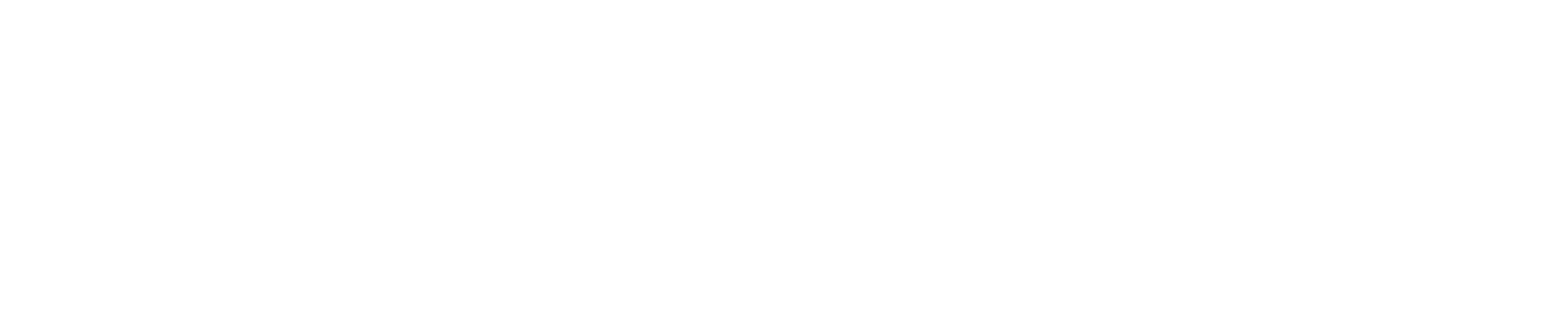
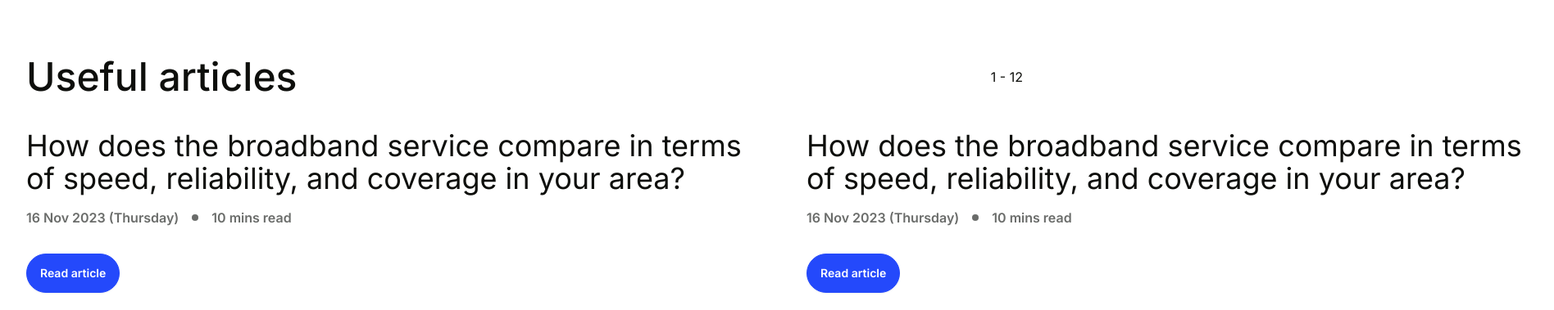
Before and after one commit to atom-freelance/broadband.atom.com.mm, a Nuxt app: page / in a window 1280 px wide. Shown: the part 5181-5560 px from the top of the page at 82% size, 1896 px wide, since content can reach past the window. Before the commit the page ends 4586 px from the top, so only its background shows below. Built offline with nearby package versions, Linux system fonts and the light colour scheme.

Commit message:
feat: home page articles section

```diff
--- a/app.vue
+++ b/app.vue
@@ -9,4 +9,7 @@
 html {
 	font-family: Inter, 'Noto Sans Myanmar', sans-serif;
 }
+body {
+	overflow: hidden;
+}
 </style>
--- /dev/null
+++ b/components/YoutubePlayer.vue
@@ -0,0 +1,43 @@
+<script setup lang="ts">
+import { useElementVisibility } from '@vueuse/core'
+
+const target = ref(null)
+const targetIsVisible = useElementVisibility(target)
+
+const props = defineProps({
+	src: { type: String, required: true },
+	autoplay: { type: Boolean, required: false, default: false },
+})
+
+const src = ref('')
+
+onMounted(() => {
+	const url = new URL(props.src)
+	url.searchParams.delete('autoplay')
+	src.value = url.toString()
+})
+
+watch(
+	targetIsVisible,
+	(visible) => {
+		const url = new URL(props.src)
+
+		if (visible && props.autoplay) url.searchParams.set('autoplay', '1')
+		src.value = url.toString()
+	},
+	{ once: true },
+)
+</script>
+
+<template>
+	<iframe
+		:key="src"
+		ref="target"
+		class="aspect-video w-full"
+		:src="src"
+		title="YouTube video player"
+		frameborder="0"
+		allow="accelerometer; autoplay; clipboard-write; encrypted-media; gyroscope; picture-in-picture; web-share"
+		allowfullscreen
+	></iframe>
+</template>
--- a/pages/index.vue
+++ b/pages/index.vue
@@ -219,7 +219,7 @@
 			</article>
 
 			<article
-				class="bg-flag-gray flex h-full w-full flex-col justify-between py-10 pl-20 pr-10"
+				class="flex h-full w-full flex-col justify-between bg-flag-gray py-10 pl-20 pr-10"
 			>
 				<p
 					class="text-right text-body-large font-semibold text-content-tertiary"
@@ -241,6 +241,64 @@
 				<div>dots</div>
 			</article>
 		</section>
+
+		<!-- Video -->
+		<section class="container mt-40">
+			<YoutubePlayer
+				src="https://www.youtube.com/embed/EqzbiXFPaAs?si=j04iNMEQUrYx4TBL&amp;controls=0"
+				autoplay
+			/>
+		</section>
+
+		<!-- Articles -->
+		<section class="container mt-40">
+			<div class="flex items-center justify-between">
+				<h3 class="text-5xl font-medium">Useful articles</h3>
+				<div>1 - 12</div>
+			</div>
+
+			<div class="relative mt-10 h-[250px]">
+				<div class="absolute left-0 top-0 flex items-start gap-10">
+					<article class="w-3/4 flex-none">
+						<h4 class="mb-4 text-4xl">
+							How does the broadband service compare in terms of speed,
+							reliability, and coverage in your area?
+						</h4>
+
+						<div
+							class="flex items-center gap-4 text-body-large font-semibold text-content-tertiary"
+						>
+							<p>16 Nov 2023 (Thursday)</p>
+							<i class="inline-block size-2 rounded-full bg-content-tertiary" />
+							<p>10 mins read</p>
+						</div>
+
+						<button class="btn btn-primary mt-8 rounded-full">
+							Read article
+						</button>
+					</article>
+
+					<article class="w-3/4 flex-none">
+						<h4 class="mb-4 text-4xl">
+							How does the broadband service compare in terms of speed,
+							reliability, and coverage in your area?
+						</h4>
+
+						<div
+							class="flex items-center gap-4 text-body-large font-semibold text-content-tertiary"
+						>
+							<p>16 Nov 2023 (Thursday)</p>
+							<i class="inline-block size-2 rounded-full bg-content-tertiary" />
+							<p>10 mins read</p>
+						</div>
+
+						<button class="btn btn-primary mt-8 rounded-full">
+							Read article
+						</button>
+					</article>
+				</div>
+			</div>
+		</section>
 	</main>
 </template>
 
```
